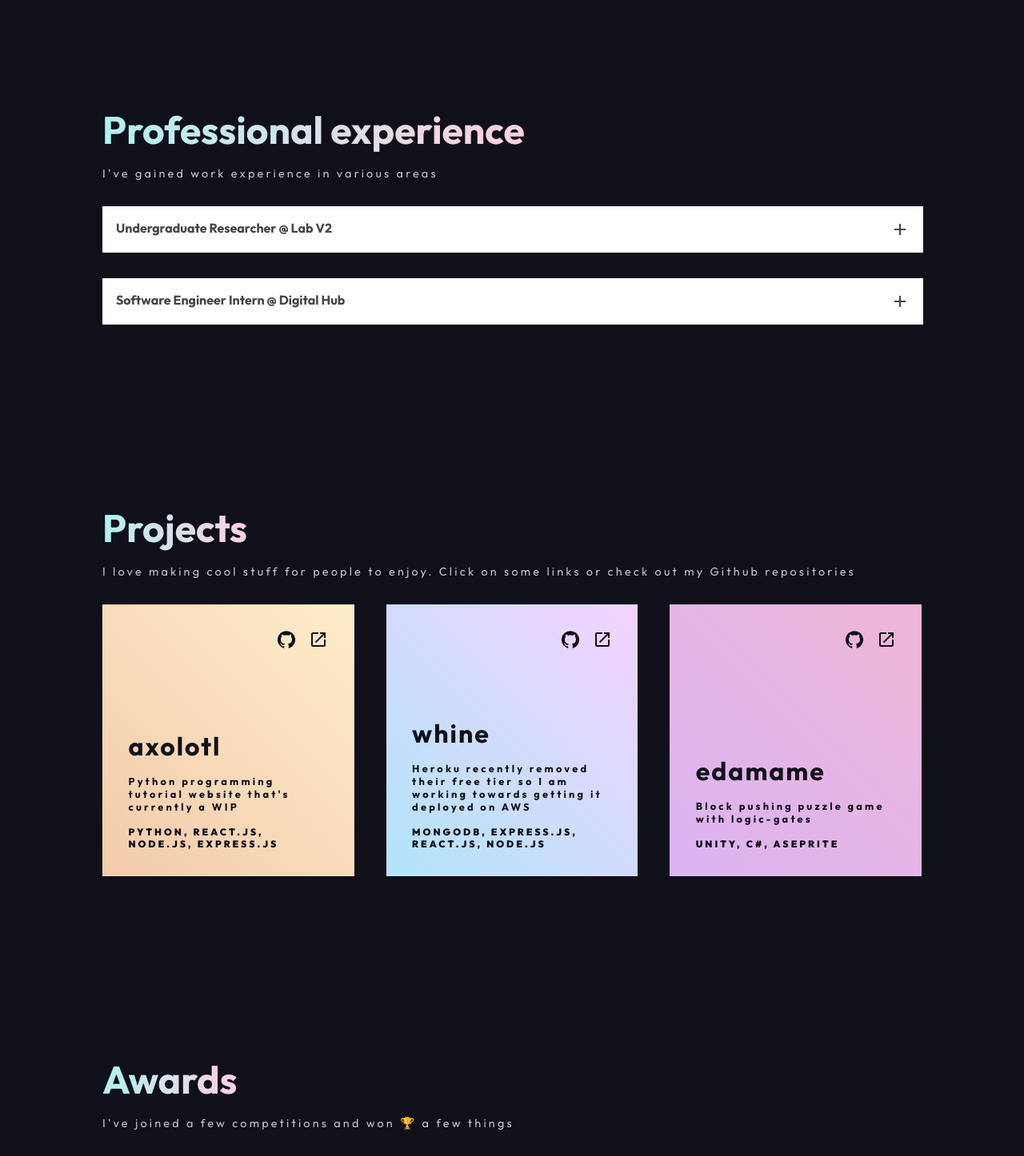
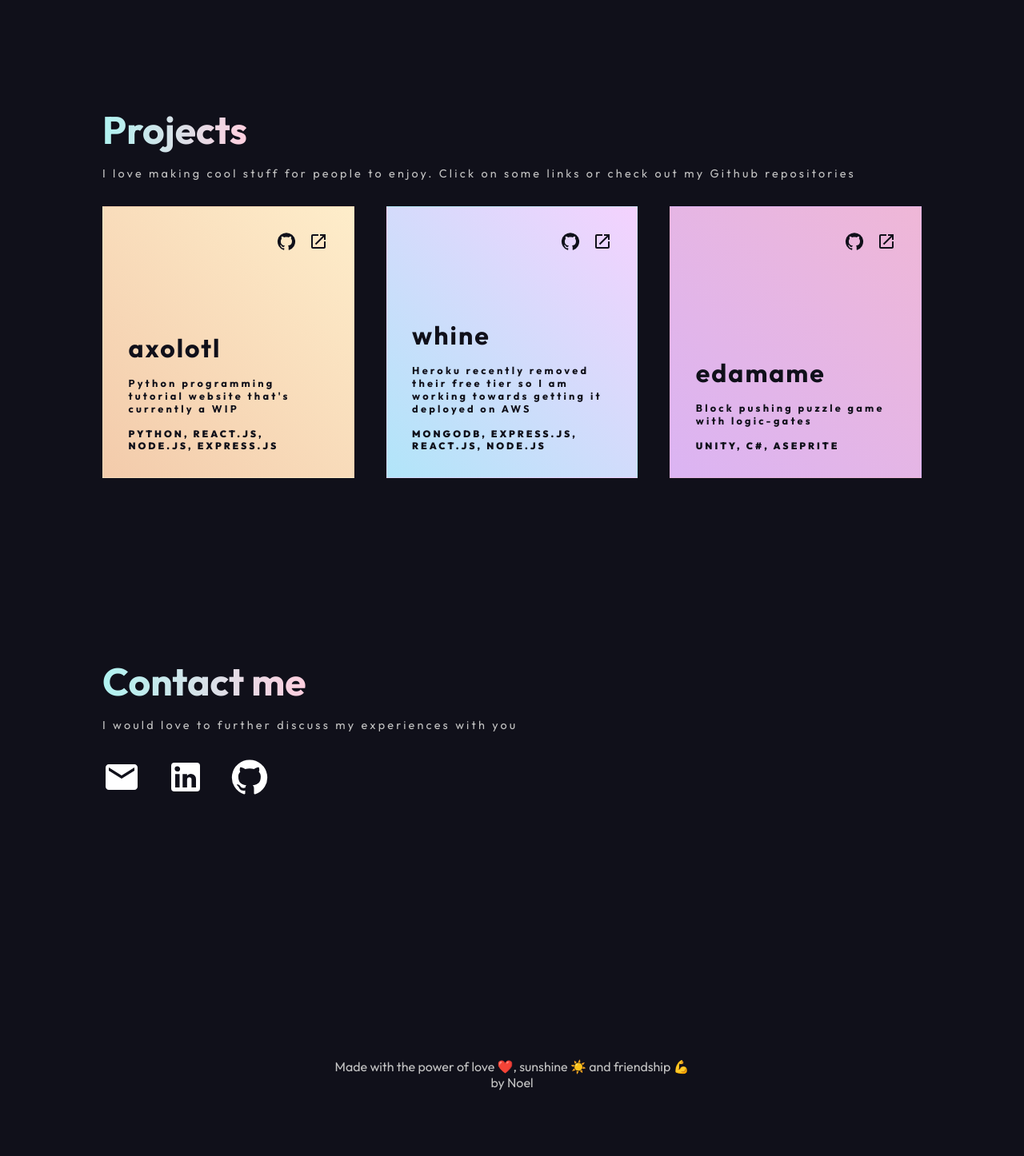
Before and after one commit to hwelsters/portfolio, a React (Create React App) app: page / in a window 1280 px wide. Shown: the part 1080-2526 px from the top of the page at 80% size. Built offline with nearby package versions, Linux system fonts and the light colour scheme.

Commit message:
Don't repeat yourself

```diff
--- a/src/pages/Home/Home.tsx
+++ b/src/pages/Home/Home.tsx
@@ -15,9 +15,7 @@ export default function Home() {
       <Navbar />
       <Header />
       <About/>
-      <Experience/>
       <Projects />
-      <Awards />
       <Contacts />
       <Footer />
     </PageContainer>
```
